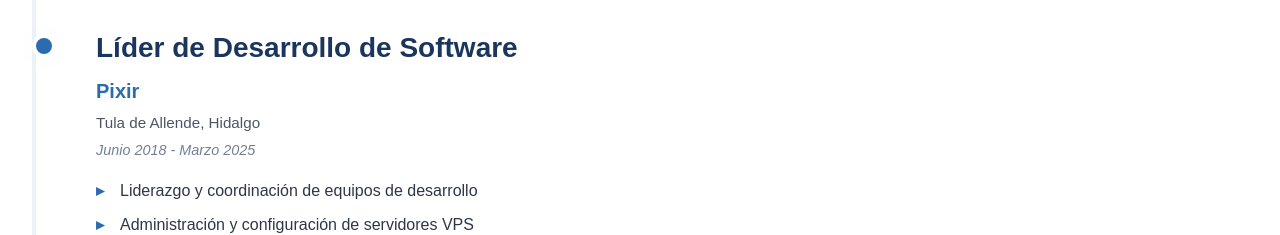
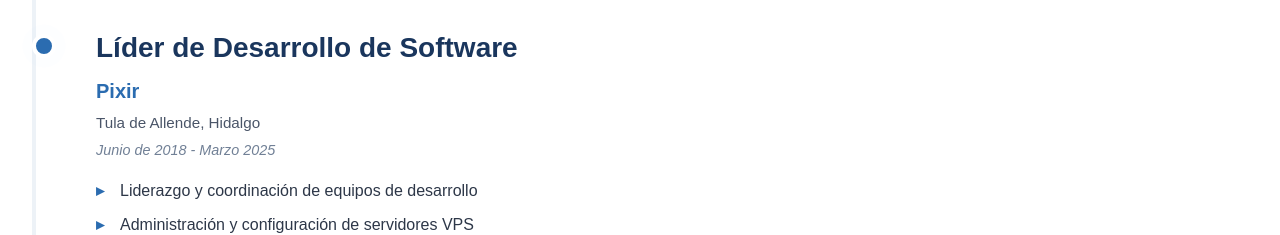
Before and after one commit to Sergio-Juarez-Garcia10/CVSergio, a React (Vite) app: page / in a window 1280 px wide. Shown: the part 1620-1855 px from the top of the page. Built offline with nearby package versions, Linux system fonts and the light colour scheme; a web font is replaced by a local one.

Commit message:
update date

```diff
--- a/src/components/Experience.jsx
+++ b/src/components/Experience.jsx
@@ -18,7 +18,7 @@ const experiences = [
     title: 'Líder de Desarrollo de Software',
     company: 'Pixir',
     location: 'Tula de Allende, Hidalgo',
-    period: 'Junio 2018 - Marzo 2025',
+    period: 'Junio de 2018 - Marzo 2025',
     description: [
       'Liderazgo y coordinación de equipos de desarrollo',
       'Administración y configuración de servidores VPS',
```
